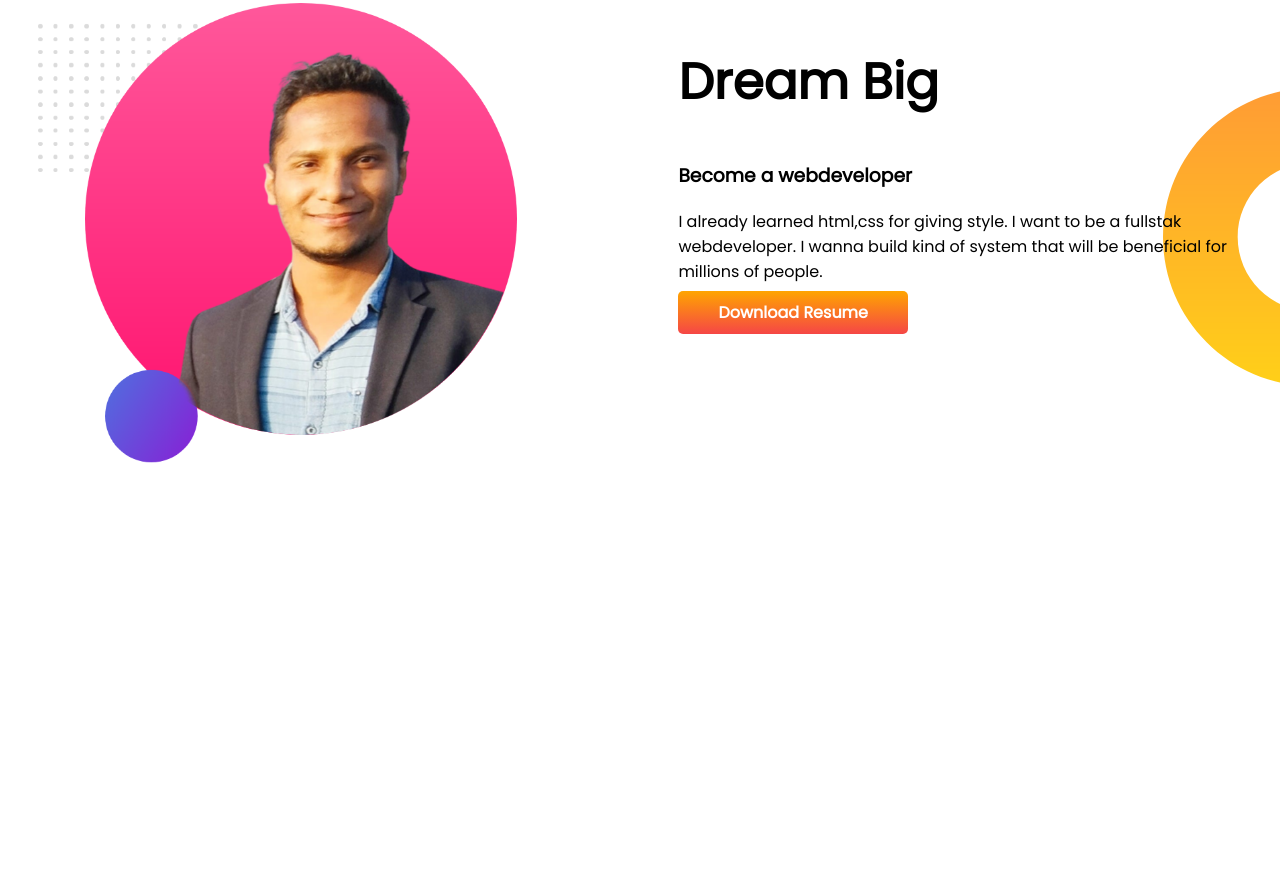
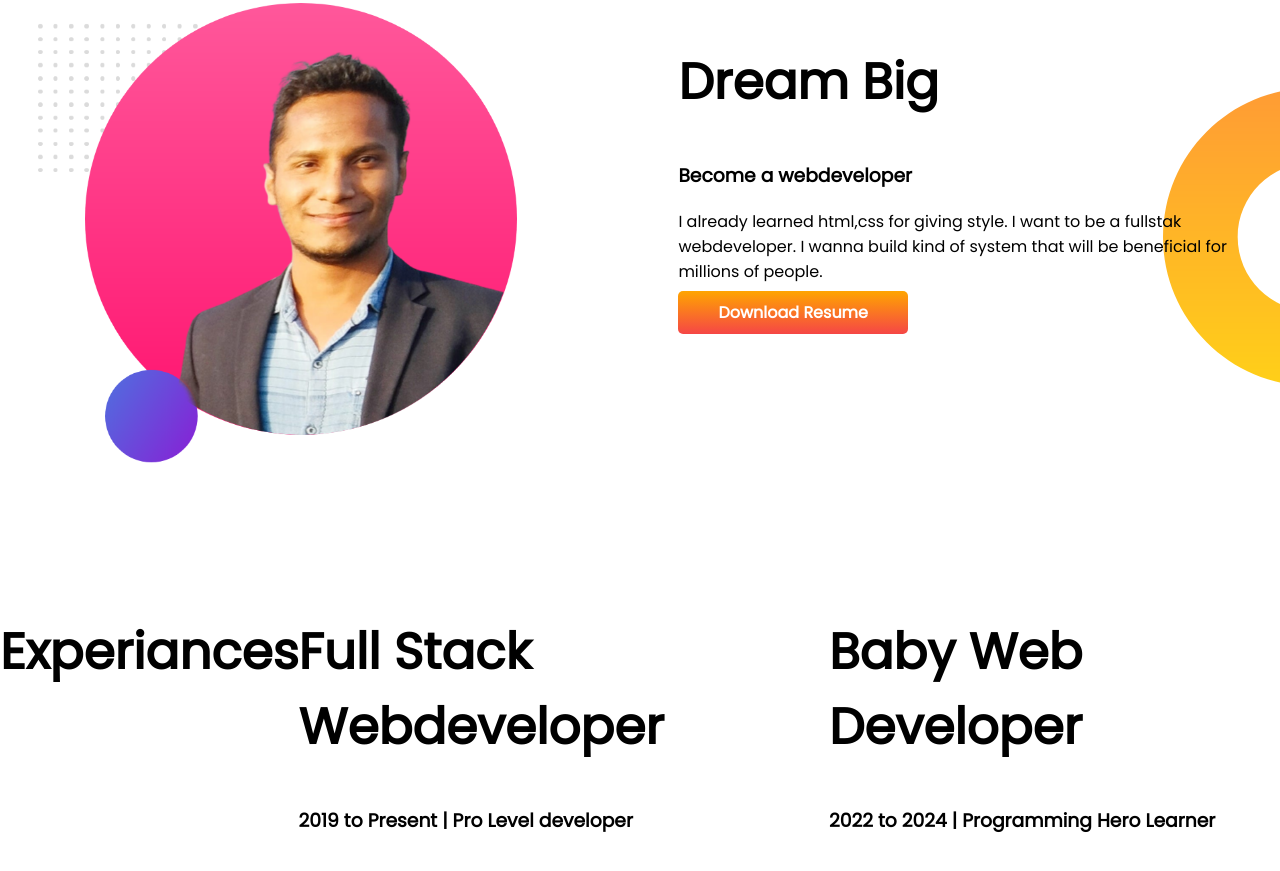
Before and after one commit to Babu24/developer-portfolio, a plain HTML site: page index.html in a window 1280 px wide. Shown: the part 822-1693 px from the top of the page. Before the commit the page ends 1395 px from the top, so only its background shows below. Drawn offline with Linux system fonts and the light colour scheme.

Commit message:
sections add

```diff
--- a/index.html
+++ b/index.html
@@ -44,6 +44,17 @@
             <a class="link-button" target="_blank" href="">Download Resume</a>
         </div>
     </section>
+    <section class="experiance-area">
+        <h1>Experiances</h1>
+        <div>
+            <h1>Full Stack Webdeveloper</h1>
+            <h3>2019 to Present | Pro Level developer</h3>
+        </div>
+        <div>
+            <h1>Baby Web Developer</h1>
+            <h3>2022 to 2024 | Programming Hero Learner</h3>
+        </div>
+    </section>
 </body>
 
 </html>
```
